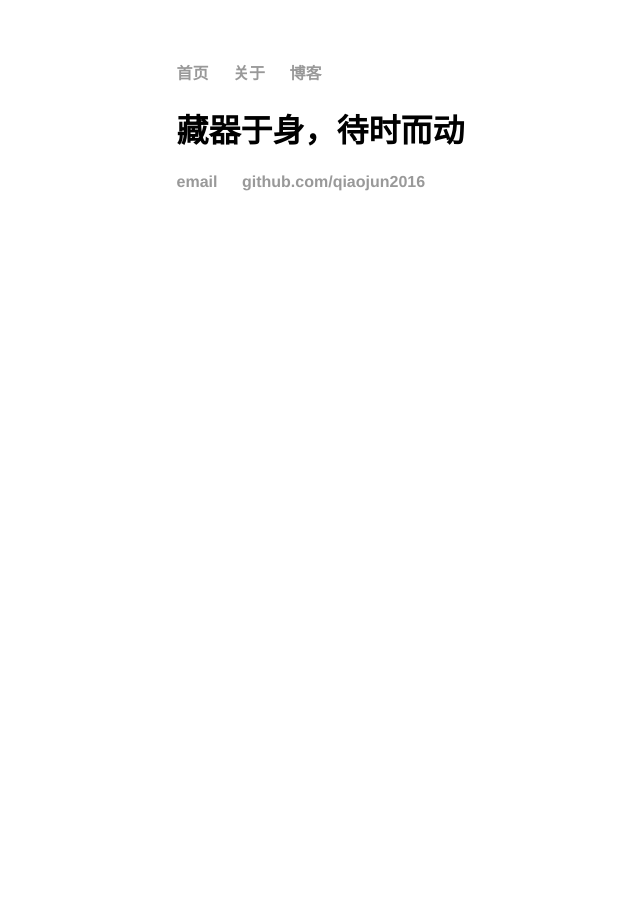
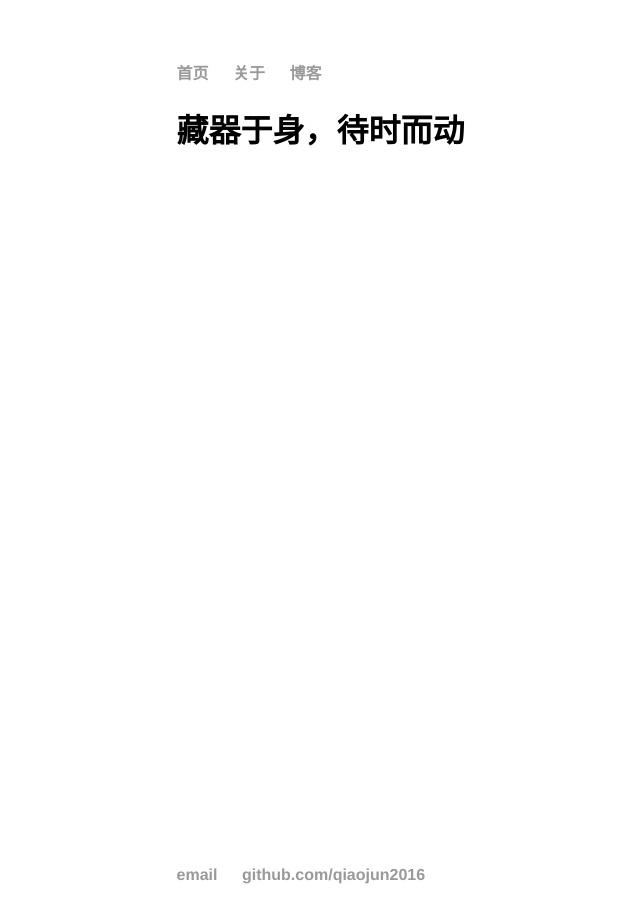
Before and after one commit to qiaojun2016/qiaojun2016.github.io, a Jekyll site: the page built from index.html, in a window 1280 px wide. Shown: the whole page, without its empty margins (41-681 px from the left). Built offline with Jekyll 4.4.1, drawn with Linux system fonts in a browser that asks for light colours; comment, search, counter and statistics services are not loaded.

Commit message:
Update main.css

```diff
--- a/css/main.css
+++ b/css/main.css
@@ -3,8 +3,8 @@ body {
     width: 66%;
 
 }
-.footer {
-	 position: fixed;
+footer {
+position: fixed;
   bottom: 0;
 }
 nav ul, footer ul {
```
